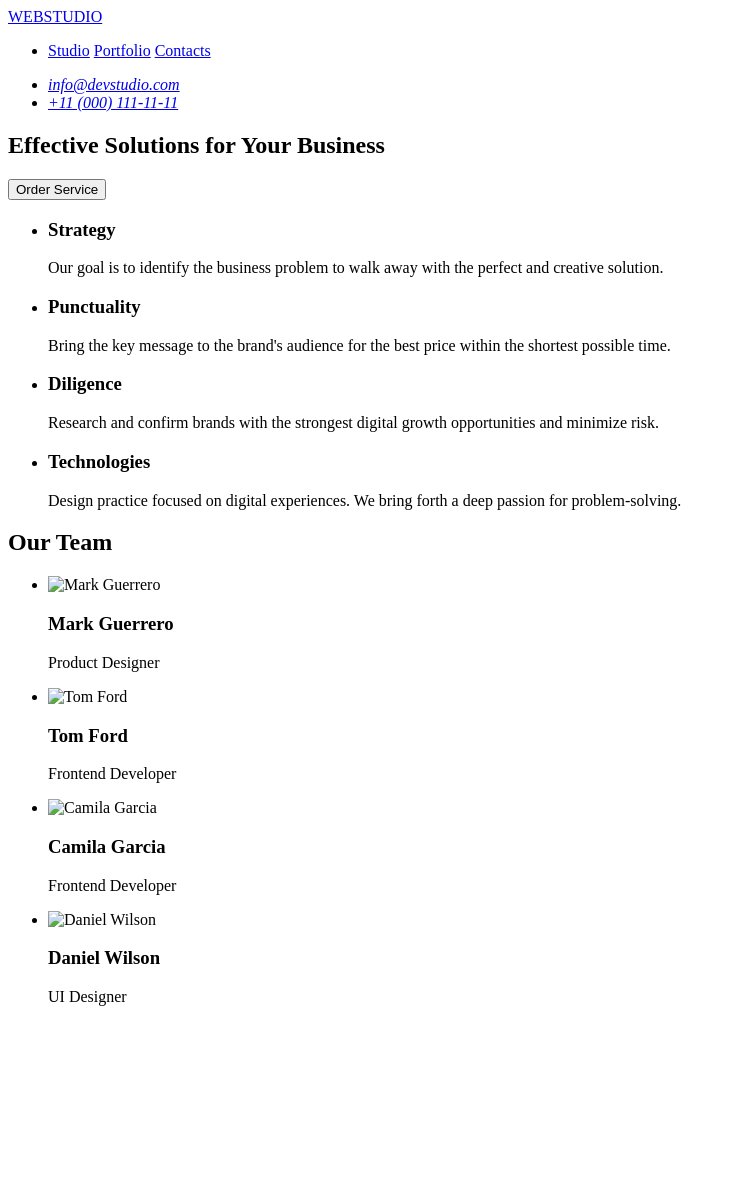
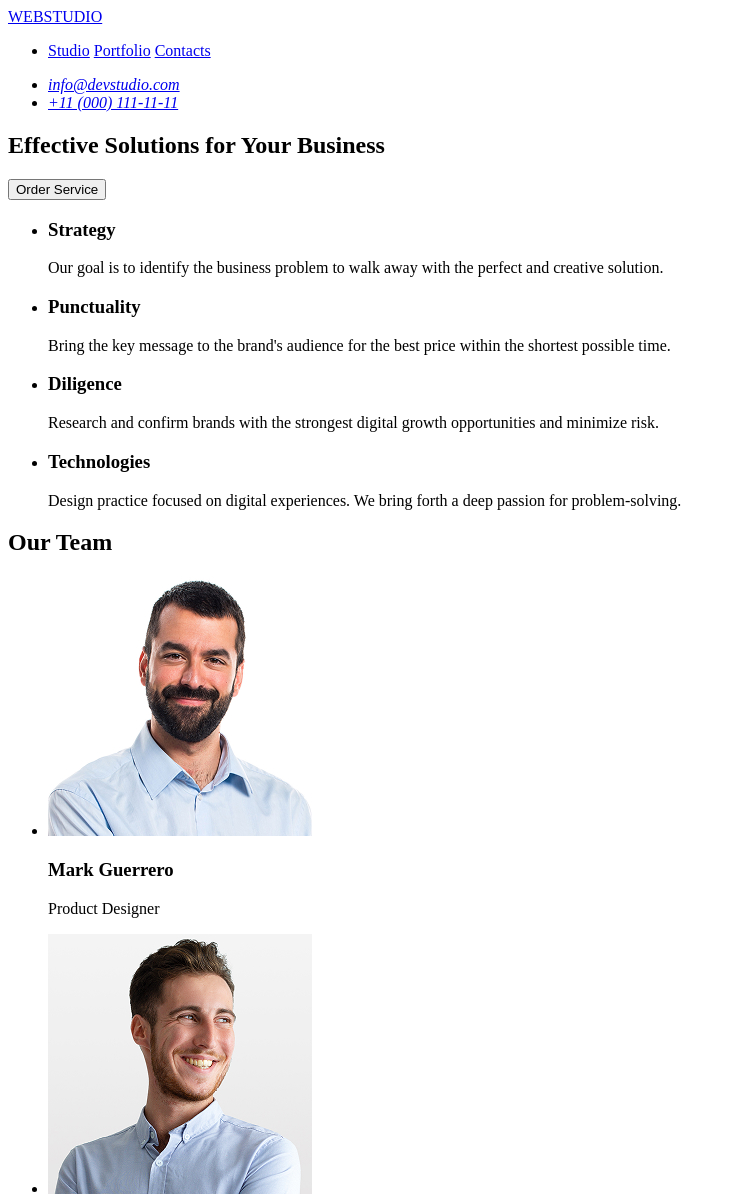
Before and after one commit to BerkannY99/goit-markup-hw-01, a plain HTML site: page index.html in a window 1280 px wide. Shown: the top 1197 px of the page, without its empty margins (0-736 px from the left). Before the commit the page ends 1022 px from the top, so only its background shows below. Drawn offline with Linux system fonts and the light colour scheme; the site is published under a folder, as on GitHub Pages, so addresses that start at the root find nothing.

Commit message:
img kisminin dogru yazilisini yaptim

```diff
--- a/index.html
+++ b/index.html
@@ -75,22 +75,22 @@ problem to walk away with the perfect and creative solution. </p>
     <h2>Our Team</h2>
     <ul>
         <li>
-            <img src="/images/img.jpg" alt="Mark Guerrero" width="264">
+            <img src="./images/img.jpg" alt="Mark Guerrero" width="264">
             <h3>Mark Guerrero</h3>
             <p>Product Designer</p>
         </li>
         <li>
-            <img src="/images/img (1).jpg" alt="Tom Ford" width="264">
+            <img src="./images/img (1).jpg" alt="Tom Ford" width="264">
             <h3>Tom Ford</h3>
             <p>Frontend Developer</p>
         </li>
         <li>
-            <img src="/images/img (2).jpg" alt="Camila Garcia" width="264">
+            <img src="./images/img (2).jpg" alt="Camila Garcia" width="264">
             <h3>Camila Garcia</h3>
             <p>Frontend Developer</p>
         </li>
         <li>
-            <img src="/images/img (3).jpg" alt="Daniel Wilson" width="264">
+            <img src="./images/img (3).jpg" alt="Daniel Wilson" width="264">
             <h3>Daniel Wilson</h3>
             <p>UI Designer</p>
         </li>
```
Also changed, not shown: 1 other file.
